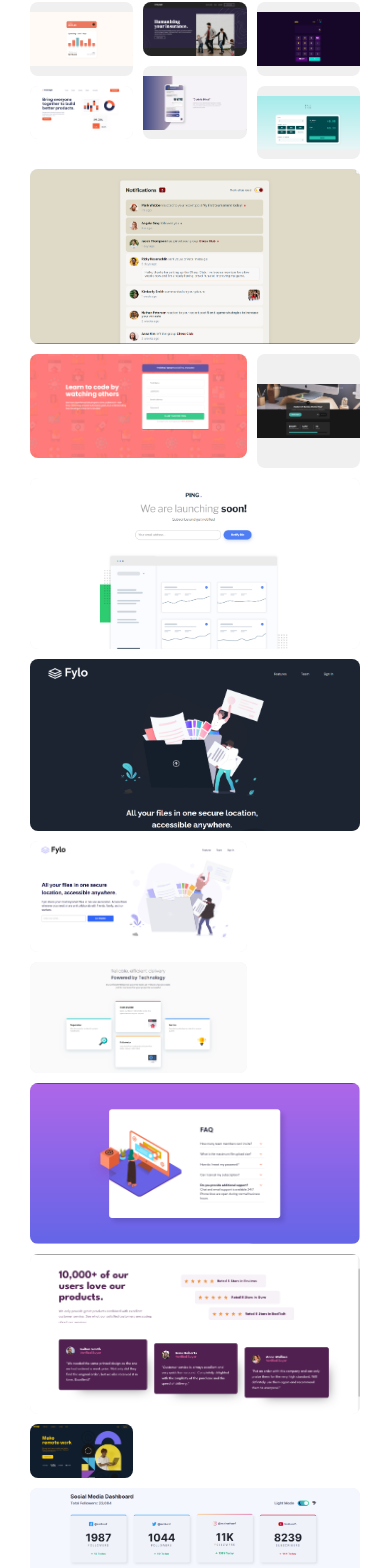
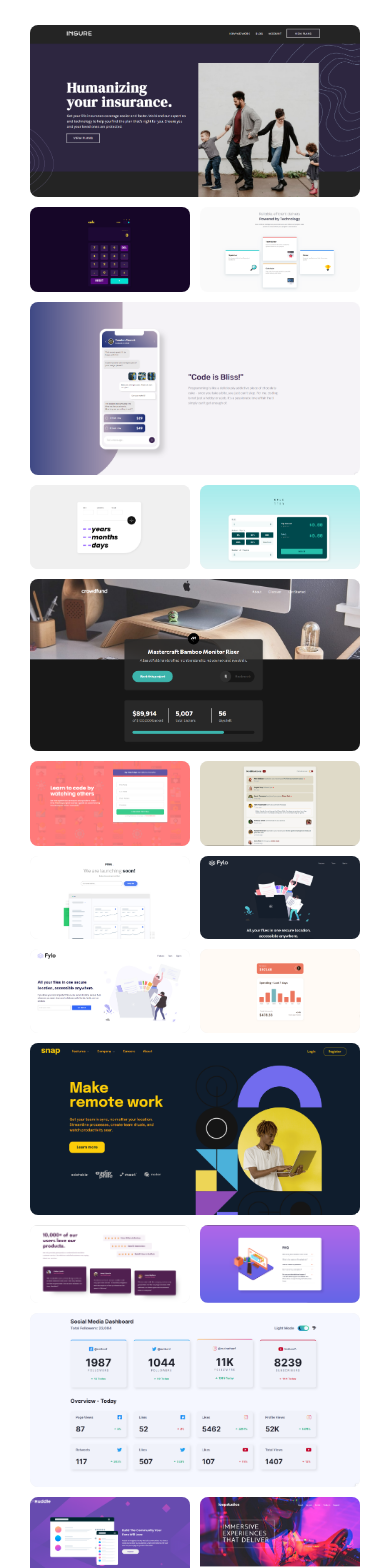
Before and after one commit to Yehonatal/portfolio_v2, a React (Vite) app: page /works in a window 390 px wide. Shown: the part 3073-4641 px from the top of the page. Built offline with nearby package versions, Linux system fonts and the light colour scheme.

Commit message:
other project layout made fixed  and responsive

```diff
--- a/public/data/others.json
+++ b/public/data/others.json
@@ -1,6 +1,6 @@
 [
     {
-        "img": "/covers/otherprojects/other10.png"
+        "img": "/covers/otherprojects/other13.png"
     },
     {
         "img": "/covers/otherprojects/other7.png"
@@ -12,7 +12,7 @@
         "img": "/covers/otherprojects/other4.png"
     },
     {
-        "img": "/covers/otherprojects/other21.png"
+        "img": "/covers/otherprojects/other1.png"
     },
     {
         "img": "/covers/otherprojects/other12.png"
@@ -36,7 +36,7 @@
         "img": "/covers/otherprojects/other16.png"
     },
     {
-        "img": "/covers/otherprojects/other13.png"
+        "img": "/covers/otherprojects/other10.png"
     },
     {
         "img": "/covers/otherprojects/other24.png"
@@ -60,7 +60,7 @@
         "img": "/covers/otherprojects/other8.png"
     },
     {
-        "img": "/covers/otherprojects/other1.png"
+        "img": "/covers/otherprojects/other21.png"
     },
     {
         "img": "/covers/otherprojects/other14.png"
@@ -72,6 +72,6 @@
         "img": "/covers/otherprojects/other23.png"
     },
     {
-        "img": "/covers/otherprojects/other12.png"
+        "img": "/covers/otherprojects/other11.png"
     }
 ]
--- a/src/component/OtherProjects.tsx
+++ b/src/component/OtherProjects.tsx
@@ -15,35 +15,11 @@ const OtherProjects = () => {
             .catch((error) => console.error(error));
     }, []);
 
-    // Function to generate random sizes for grid items
-    const getRandomSize = () => {
-        const sizes = [
-            { gridRowEnd: "span 1", gridColumnEnd: "span 1" },
-            { gridRowEnd: "span 1", gridColumnEnd: "span 2" },
-            { gridRowEnd: "span 2", gridColumnEnd: "span 1" },
-            { gridRowEnd: "span 2", gridColumnEnd: "span 2" },
-            { gridRowEnd: "span 1", gridColumnEnd: "span 3" },
-            { gridRowEnd: "span 2", gridColumnEnd: "span 3" },
-            { gridRowEnd: "span 3", gridColumnEnd: "span 1" },
-            { gridRowEnd: "span 3", gridColumnEnd: "span 2" },
-            { gridRowEnd: "span 3", gridColumnEnd: "span 3" },
-        ];
-        return sizes[Math.floor(Math.random() * sizes.length)];
-    };
-
     return (
         <div className="grid-container">
             {others.map((project, index) => {
-                const size = getRandomSize();
                 return (
-                    <div
-                        key={index}
-                        className="grid-item"
-                        style={{
-                            gridRowEnd: size.gridRowEnd,
-                            gridColumnEnd: size.gridColumnEnd,
-                        }}
-                    >
+                    <div key={index} className="grid-item">
                         <img
                             src={project.img}
                             alt={`Other project ${index + 1}`}
--- a/src/component/Work.tsx
+++ b/src/component/Work.tsx
@@ -12,8 +12,9 @@ const Work = () => {
             <Project />
 
             <div className="collabs-header">
-                <h2 className="title">More Projects</h2>
+                <h1 className="title">More Projects</h1>
                 <hr />
+                <br />
 
                 <OtherProjects />
             </div>
--- a/src/style/OtherProjects.css
+++ b/src/style/OtherProjects.css
@@ -1,5 +1,7 @@
 .grid-container {
     display: grid;
+    grid-template-columns: repeat(2, 1fr);
+    grid-template-rows: repeat(4, auto);
     gap: 10px;
     padding: 10px;
 }
@@ -8,13 +10,109 @@
     background-color: #f0f0f0;
     border-radius: 8px;
     overflow: hidden;
-    display: flex;
-    justify-content: center;
-    align-items: center;
+    position: relative;
 }
 
 .grid-item img {
     width: 100%;
-    height: auto;
+    height: 100%;
+    object-fit: cover;
     display: block;
 }
+
+.grid-item:nth-child(1) {
+    grid-column: 2 / 3;
+    grid-row: 2;
+}
+.grid-item:nth-child(2) {
+    grid-column: 1 / 3;
+    grid-row: 1;
+}
+.grid-item:nth-child(3) {
+    grid-column: 1 / 2;
+    grid-row: 2 / 3;
+}
+.grid-item:nth-child(4) {
+    grid-column: 1 / 3;
+    grid-row: 3;
+}
+.grid-item:nth-child(5) {
+    grid-column: 1 / 2;
+    grid-row: 4;
+}
+.grid-item:nth-child(6) {
+    grid-column: 2 / 3;
+    grid-row: 4;
+}
+.grid-item:nth-child(7) {
+    grid-column: 2 / 3;
+    grid-row: 6;
+}
+.grid-item:nth-child(8) {
+    grid-column: 1 / 2;
+    grid-row: 6;
+}
+.grid-item:nth-child(9) {
+    grid-column: 1 / 3;
+    grid-row: 5;
+}
+.grid-item:nth-child(10) {
+    grid-column: 1 / 2;
+    grid-row: 7;
+}
+.grid-item:nth-child(11) {
+    grid-column: 2 / 3;
+    grid-row: 7;
+}
+.grid-item:nth-child(12) {
+    grid-column: 1 / 2;
+    grid-row: 8;
+}
+.grid-item:nth-child(13) {
+    grid-column: 2 / 3;
+    grid-row: 8;
+}
+.grid-item:nth-child(14) {
+    grid-column: 2 / 3;
+    grid-row: 10;
+}
+.grid-item:nth-child(15) {
+    grid-column: 1 / 2;
+    grid-row: 10;
+}
+.grid-item:nth-child(16) {
+    grid-column: 1 / 3;
+    grid-row: 9;
+}
+.grid-item:nth-child(17) {
+    grid-column: 1 / 3;
+    grid-row: 11;
+}
+.grid-item:nth-child(18) {
+    grid-column: 1 / 2;
+    grid-row: 12;
+}
+.grid-item:nth-child(19) {
+    grid-column: 2 / 3;
+    grid-row: 12;
+}
+.grid-item:nth-child(20) {
+    grid-column: 1 / 2;
+    grid-row: 14;
+}
+.grid-item:nth-child(21) {
+    grid-column: 1 / 3;
+    grid-row: 13;
+}
+.grid-item:nth-child(22) {
+    grid-column: 2 / 3;
+    grid-row: 14;
+}
+.grid-item:nth-child(23) {
+    grid-column: 1 / 3;
+    grid-row: 15;
+}
+.grid-item:nth-child(24) {
+    grid-column: 1 / 3;
+    grid-row: 16;
+}
```
